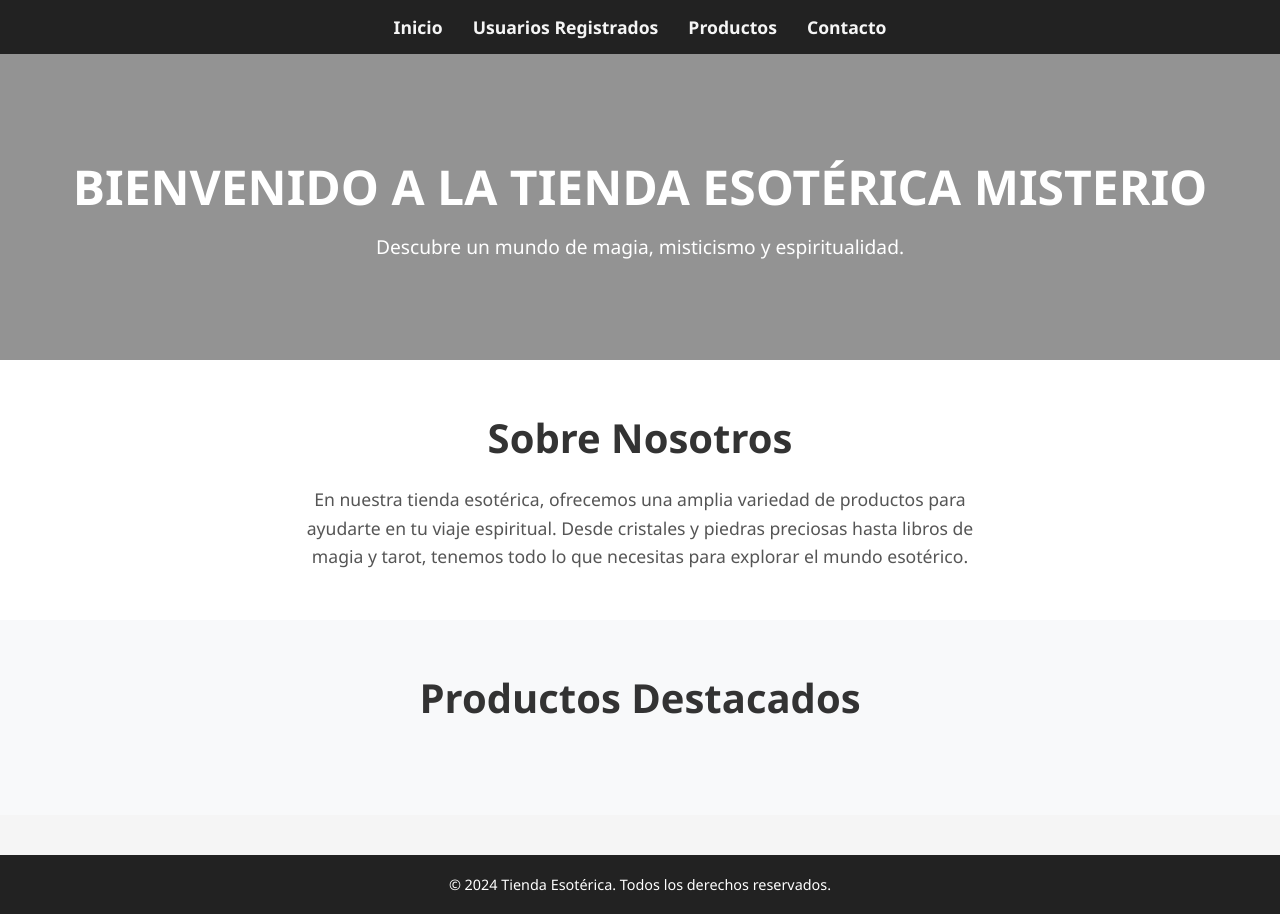
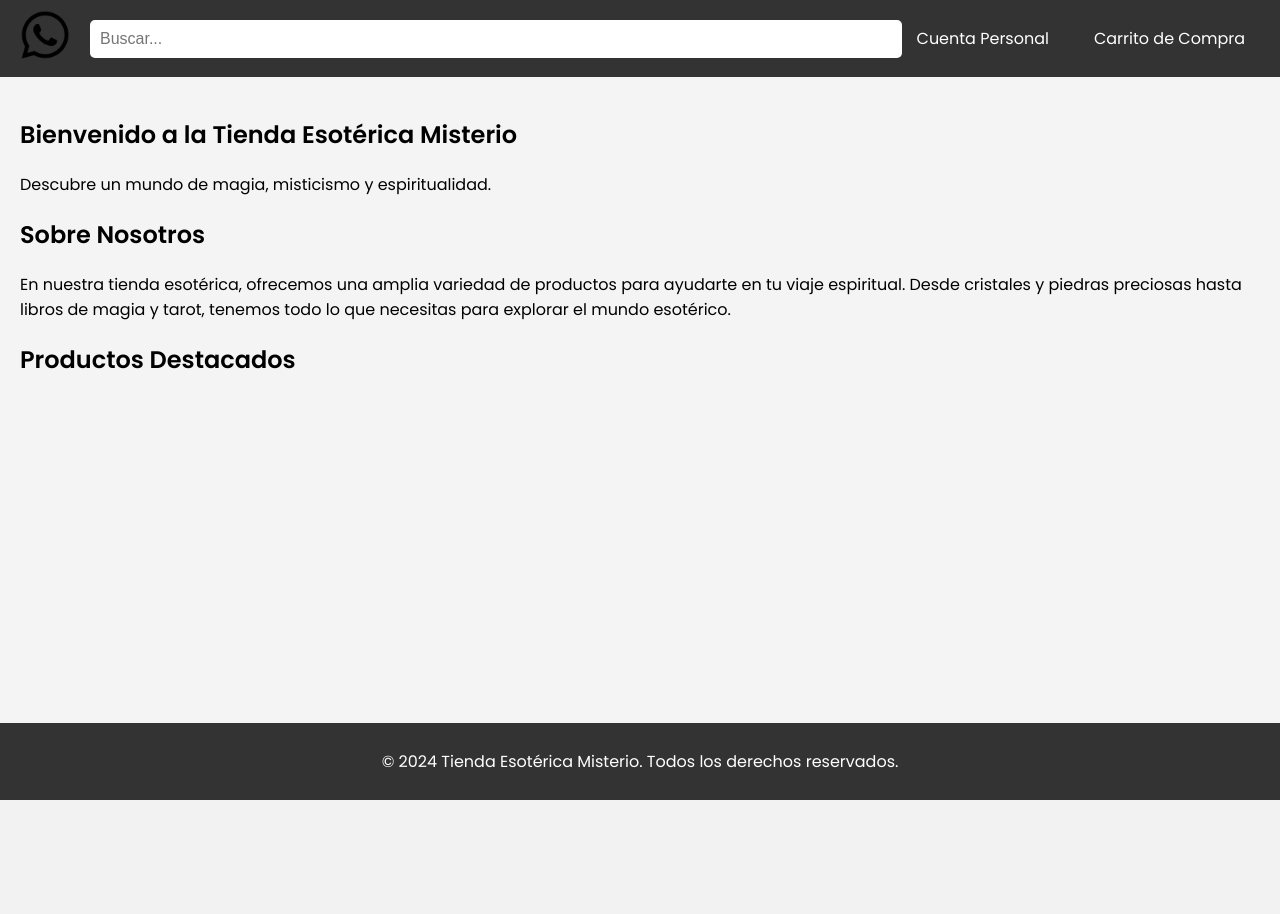
Before and after one commit to HectorNG840/tienda_Esoterica, a Django app: page /inicio/ in a window 1280 px wide. After the commit the page ends 800 px from the top, so only its background shows below. Run offline with Django 5.2, Linux system fonts and the light colour scheme; a user stored in the database is signed in; data that the repository does not hold is empty; some libraries are stand-ins or nearby versions.

Commit message:
fix:corregir errorres de productos

```diff
--- a/tienda/tienda/settings.py
+++ b/tienda/tienda/settings.py
@@ -56,7 +56,7 @@ ROOT_URLCONF = 'tienda.urls'
 TEMPLATES = [
     {
         'BACKEND': 'django.template.backends.django.DjangoTemplates',
-        'DIRS': [os.path.join(BASE_DIR, 'templates')],  # Esta línea debe apuntar a la carpeta `templates`
+        'DIRS': [BASE_DIR / 'templates'],  # Asegúrate de que esta línea apunte a la carpeta donde están tus plantillas
         'APP_DIRS': True,
         'OPTIONS': {
             'context_processors': [
@@ -68,6 +68,7 @@ TEMPLATES = [
         },
     },
 ]
+
 
 WSGI_APPLICATION = 'tienda.wsgi.application'
 
--- a/tienda/tienda/urls.py
+++ b/tienda/tienda/urls.py
@@ -11,6 +11,8 @@ urlpatterns = [
 
     # URL para el cierre de sesión
     path('logout/', auth_views.LogoutView.as_view(), name='logout'),
+
+    path('admin/', admin.site.urls),
 
     # URL para el registro
     path('register/', views.register, name='register'),
--- /dev/null
+++ b/tienda/tiendaEsoterica/templates/tiendaEsoterica/base.html
@@ -0,0 +1,40 @@
+<!-- FILE: tiendaEsoterica/templates/base.html -->
+
+<!DOCTYPE html>
+<html lang="en">
+<head>
+    <meta charset="UTF-8">
+    <meta name="viewport" content="width=device-width, initial-scale=1.0">
+    <title>{% block title %}Tienda Esotérica Misterio{% endblock %}</title>
+    {% load static %}
+    <link rel="stylesheet" href="https://fonts.googleapis.com/css2?family=Poppins:wght@300;400;600&display=swap">
+    <link rel="stylesheet" href="{% static 'css/base.css' %}">
+</head>
+<body>
+    <div class="wrapper">
+        <header>
+            <nav class="appnavbar">
+                <div class="logo">
+                    <a href="{% url 'inicio' %}">
+                        <img src="{% static 'images/logo.png' %}" alt="Logo">
+                    </a>
+                </div>
+                <div class="search-bar">
+                    <input type="text" placeholder="Buscar...">
+                </div>
+                <div class="nav-links">
+                    <a href="/cuenta">Cuenta Personal</a>
+                    <a href="/carrito">Carrito de Compra</a>
+                </div>
+            </nav>
+        </header>
+        <main>
+            {% block content %}
+            {% endblock %}
+        </main>
+        <footer>
+            <p>&copy; 2024 Tienda Esotérica Misterio. Todos los derechos reservados.</p>
+        </footer>
+    </div>
+</body>
+</html>
--- a/tienda/tiendaEsoterica/templates/tiendaEsoterica/inicio.html
+++ b/tienda/tiendaEsoterica/templates/tiendaEsoterica/inicio.html
@@ -1,202 +1,8 @@
-<!DOCTYPE html>
-<html lang="es">
-<head>
-    <meta charset="UTF-8">
-    <meta name="viewport" content="width=device-width, initial-scale=1.0">
-    <title>Inicio - Tienda Esotérica</title>
-    <style>
-        /* Reset */
-        * {
-            margin: 0;
-            padding: 0;
-            box-sizing: border-box;
-        }
+{% extends 'tiendaEsoterica/base.html' %}
 
-        body {
-            font-family: 'Segoe UI', Tahoma, Geneva, Verdana, sans-serif;
-            background-color: #f5f5f5;
-            color: #333;
-        }
+{% block title %}Inicio - Tienda Esotérica{% endblock %}
 
-        /* Navbar */
-        header {
-            background-color: #222;
-            padding: 15px 0;
-        }
-
-        nav ul {
-            display: flex;
-            justify-content: center;
-            list-style: none;
-        }
-
-        nav ul li {
-            margin: 0 15px;
-        }
-
-        nav ul li a {
-            color: #f5f5f5;
-            text-decoration: none;
-            font-weight: bold;
-            font-size: 1.1em;
-            transition: color 0.3s;
-        }
-
-        nav ul li a:hover {
-            color: #FFD700;
-        }
-
-        /* Hero Section */
-        .hero {
-            background-image: url('https://via.placeholder.com/1600x600');
-            background-size: cover;
-            background-position: center;
-            color: white;
-            text-align: center;
-            padding: 100px 20px;
-            box-shadow: inset 0 0 0 1000px rgba(0, 0, 0, 0.4);
-        }
-
-        .hero h1 {
-            font-size: 3em;
-            margin-bottom: 0.3em;
-            text-transform: uppercase;
-        }
-
-        .hero p {
-            font-size: 1.2em;
-            max-width: 600px;
-            margin: 0 auto;
-        }
-
-        /* About Section */
-        .about {
-            text-align: center;
-            padding: 50px 20px;
-            background-color: #fff;
-        }
-
-        .about h2 {
-            font-size: 2.5em;
-            color: #333;
-            margin-bottom: 20px;
-        }
-
-        .about p {
-            font-size: 1.1em;
-            color: #555;
-            max-width: 700px;
-            margin: 0 auto;
-            line-height: 1.6;
-        }
-
-        /* Products Section */
-        .products {
-            padding: 50px 20px;
-            text-align: center;
-            background-color: #f8f9fa;
-        }
-
-        .products h2 {
-            font-size: 2.5em;
-            color: #333;
-            margin-bottom: 40px;
-        }
-
-        .product-grid {
-            display: flex;
-            flex-wrap: wrap;
-            justify-content: center;
-            gap: 20px;
-        }
-
-        .product-item {
-            background-color: #fff;
-            border-radius: 10px;
-            box-shadow: 0 6px 12px rgba(0, 0, 0, 0.1);
-            overflow: hidden;
-            width: 280px;
-            transition: transform 0.3s ease, box-shadow 0.3s ease;
-        }
-
-        .product-item:hover {
-            transform: translateY(-5px);
-            box-shadow: 0 10px 20px rgba(0, 0, 0, 0.15);
-        }
-
-        .product-item img {
-            width: 100%;
-            height: 200px;
-            object-fit: cover;
-        }
-
-        .product-item h3 {
-            font-size: 1.5em;
-            color: #333;
-            margin: 15px 0;
-        }
-
-        .product-item p {
-            font-size: 0.9em;
-            color: #777;
-            margin: 5px 15px;
-        }
-
-        .product-item .categoria {
-            color: #FFD700;
-            font-weight: bold;
-            margin: 10px 15px;
-        }
-
-        .add-to-cart {
-            display: inline-block;
-            margin: 15px;
-            padding: 10px 20px;
-            background-color: #FFD700;
-            color: #333;
-            border: none;
-            border-radius: 25px;
-            font-size: 1em;
-            cursor: pointer;
-            transition: background-color 0.3s ease, transform 0.3s ease;
-            text-transform: uppercase;
-            font-weight: bold;
-            text-align: center;
-        }
-
-        .add-to-cart:hover {
-            background-color: #FFC107;
-            transform: scale(1.05);
-        }
-
-        /* Footer */
-        footer {
-            background-color: #222;
-            color: white;
-            text-align: center;
-            padding: 20px 0;
-            margin-top: 40px;
-        }
-
-        footer p {
-            margin: 0;
-            font-size: 0.9em;
-        }
-    </style>
-</head>
-<body>
-
-<header>
-    <nav>
-        <ul>
-            <li><a href='/'>Inicio</a></li>
-            <li><a href='/usuarios'>Usuarios Registrados</a></li>
-            <li><a href='/productos'>Productos</a></li>
-            <li><a href='/contacto'>Contacto</a></li>
-        </ul>
-    </nav>
-</header>
-
+{% block content %}
 <section class="hero">
   <h1>Bienvenido a la Tienda Esotérica Misterio</h1>
   <p>Descubre un mundo de magia, misticismo y espiritualidad.</p>
@@ -218,16 +24,10 @@
         </a>
         <p class="categoria">{{ producto.categoria.nombre }}</p>
         <p>{{ producto.descripcion }}</p>
-                <p><strong>Precio:</strong> {{ producto.precio }} €</p>
+        <p>Precio: {{ producto.precio }} €</p>
         <button class="add-to-cart">Añadir a la cesta</button>
       </div>
     {% endfor %}
   </div>
 </section>
-
-<footer>
-    <p>&copy; 2024 Tienda Esotérica. Todos los derechos reservados.</p>
-</footer>
-
-</body>
-</html>
+{% endblock %}
--- a/tienda/tiendaEsoterica/views.py
+++ b/tienda/tiendaEsoterica/views.py
@@ -19,7 +19,9 @@ def home(request):
 
 @login_required
 def inicio(request):
-    return render(request, 'tiendaEsoterica/inicio.html')
+    productos = Producto.objects.all()  # Trae todos los productos
+    return render(request, 'tiendaEsoterica/inicio.html', {'productos': productos})
+
 
 
 def home(request):
```
Also changed, not shown: tienda/db.sqlite3. Lines whose indentation alone changed are shown as unchanged.
